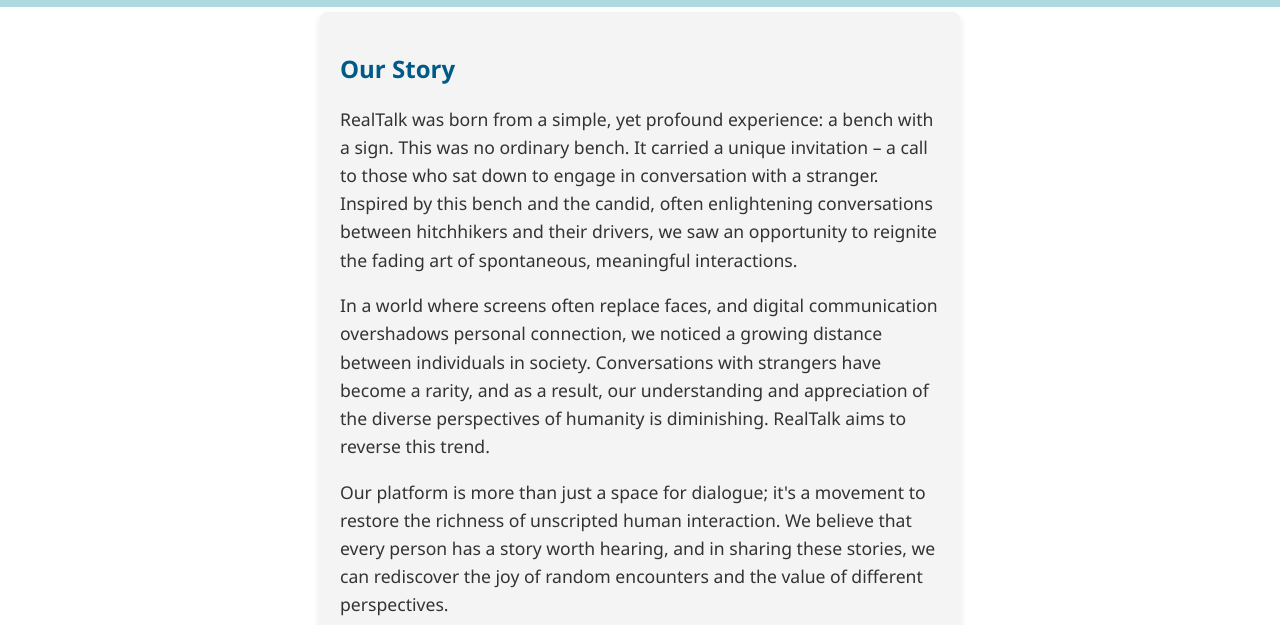
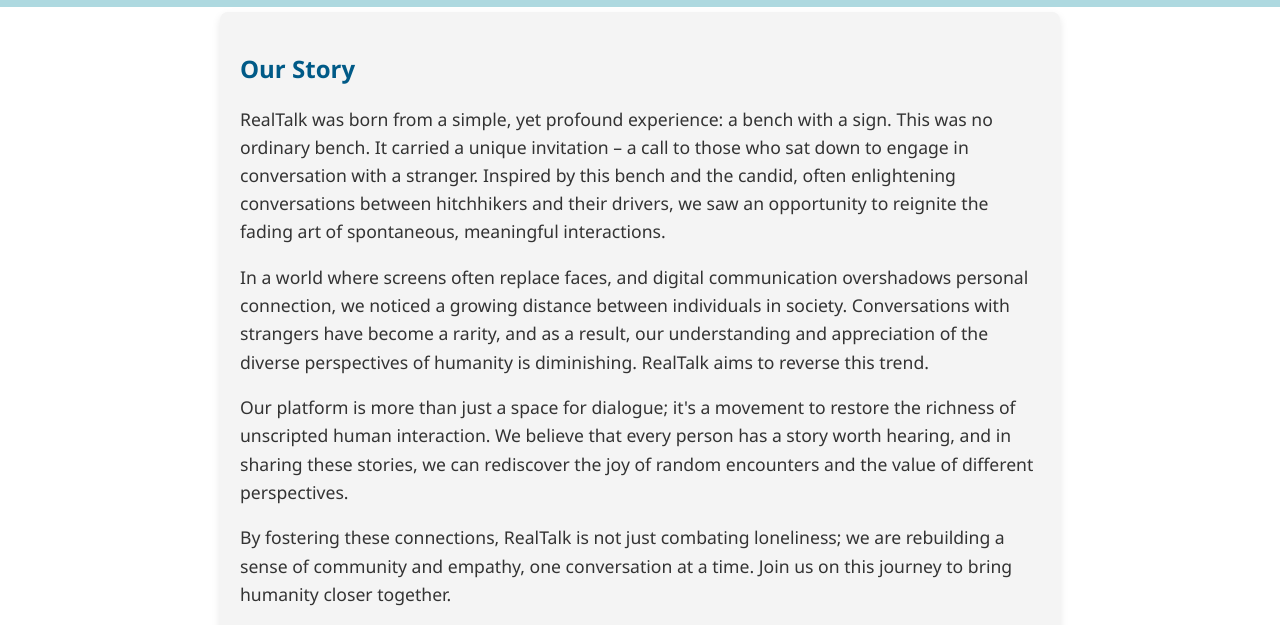
Before and after one commit to PhantomOrion1/RealTalk, a plain HTML site: page about.html in a window 1280 px wide. Shown: the part 168-793 px from the top of the page. Drawn offline with Linux system fonts and the light colour scheme.

Commit message:
Update about.html

```diff
--- a/about.html
+++ b/about.html
@@ -103,7 +103,7 @@
         background-color: #f4f4f4;
         border-radius: 8px;
         box-shadow: 0 4px 8px rgba(0, 0, 0, 0.1);
-        max-width: 600px; /* Adjust this value as needed */
+        max-width: 800px; /* Adjust this value as needed */
         margin-left: auto;
         margin-right: auto;
     }
```
